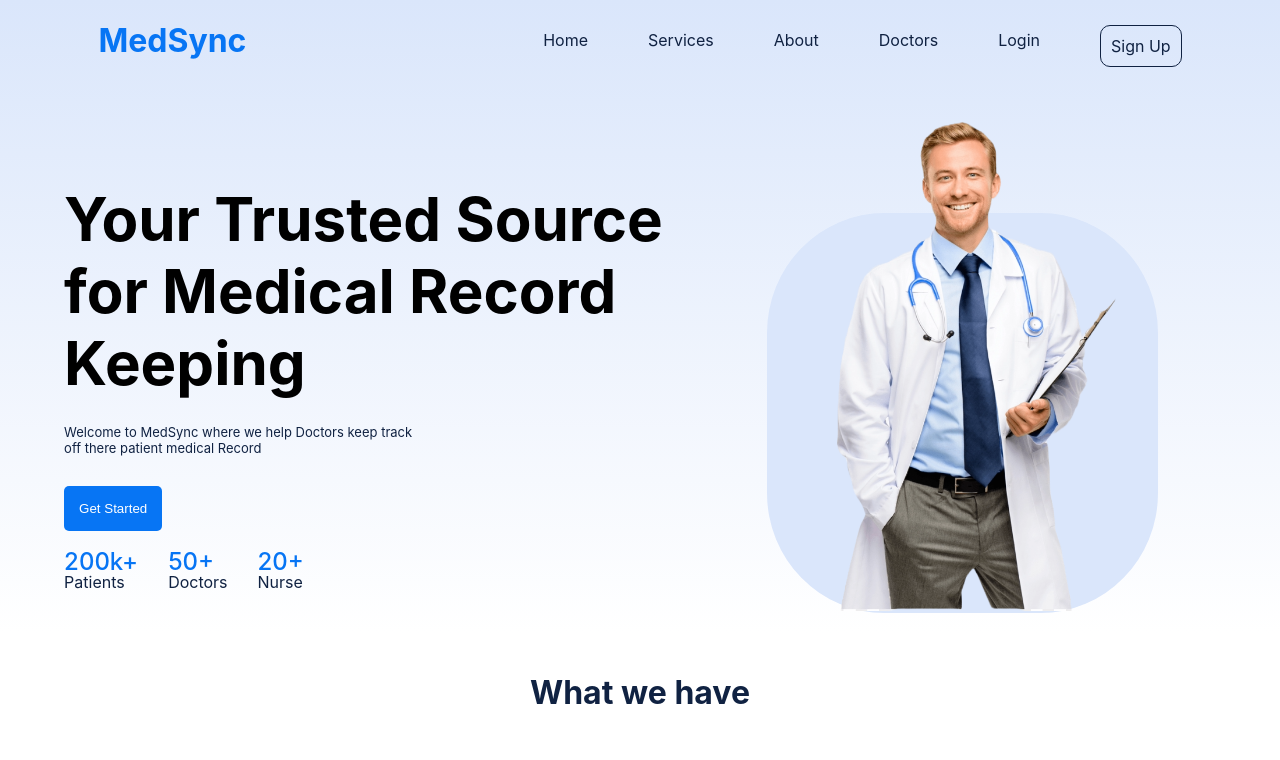
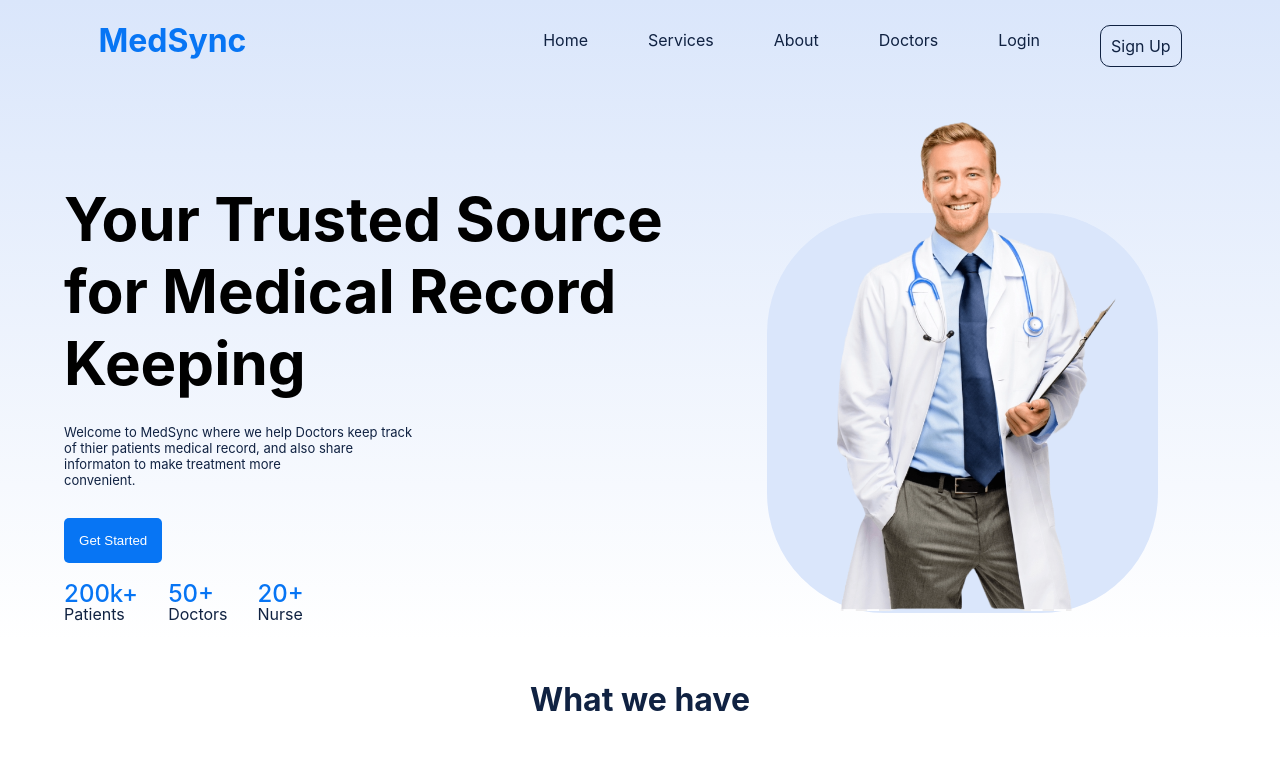
Before and after one commit to kokole12/MedSync, a React (Create React App) app in the folder Frontend/medsync-frontend/: page / in a window 1280 px wide. Shown: the top 760 px of the page. Built offline with nearby package versions, Linux system fonts and the light colour scheme.

Commit message:
fixed text syntax

```diff
--- a/Frontend/medsync-frontend/src/Components/Landing/Landing.js
+++ b/Frontend/medsync-frontend/src/Components/Landing/Landing.js
@@ -40,7 +40,7 @@ const Landing = () => {
                         Your Trusted Source <br />for Medical Record <br /> Keeping
                     </h2>
                     <p className='text1'>
-                        Welcome to MedSync where we help Doctors keep track <br /> off there patient medical Record
+                        Welcome to MedSync where we help Doctors keep track <br /> of thier patients medical record, and also share <br /> informaton to make treatment more <br /> convenient.
                     </p>
                     <button className='GetStarted'>Get Started</button>
 
```
